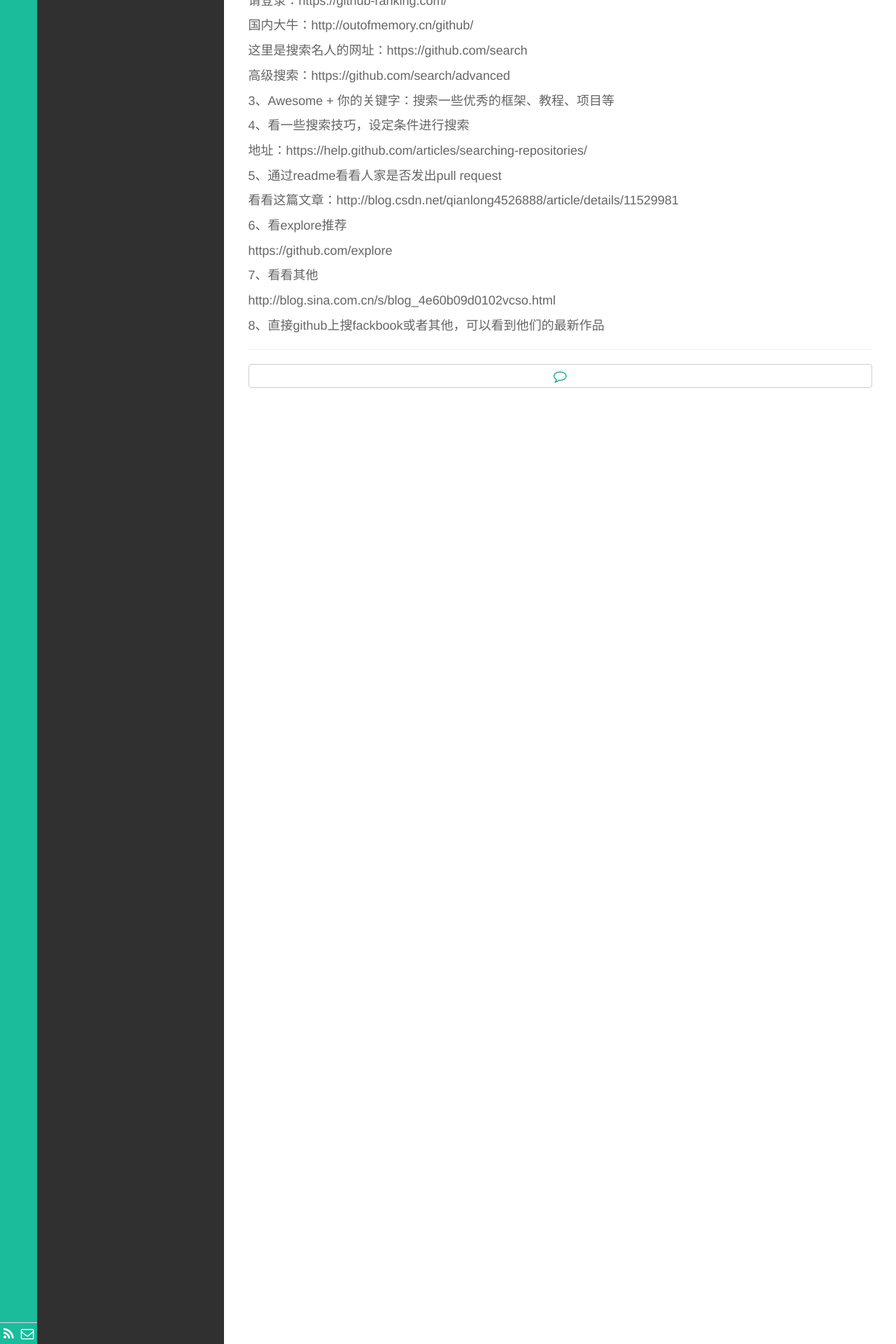
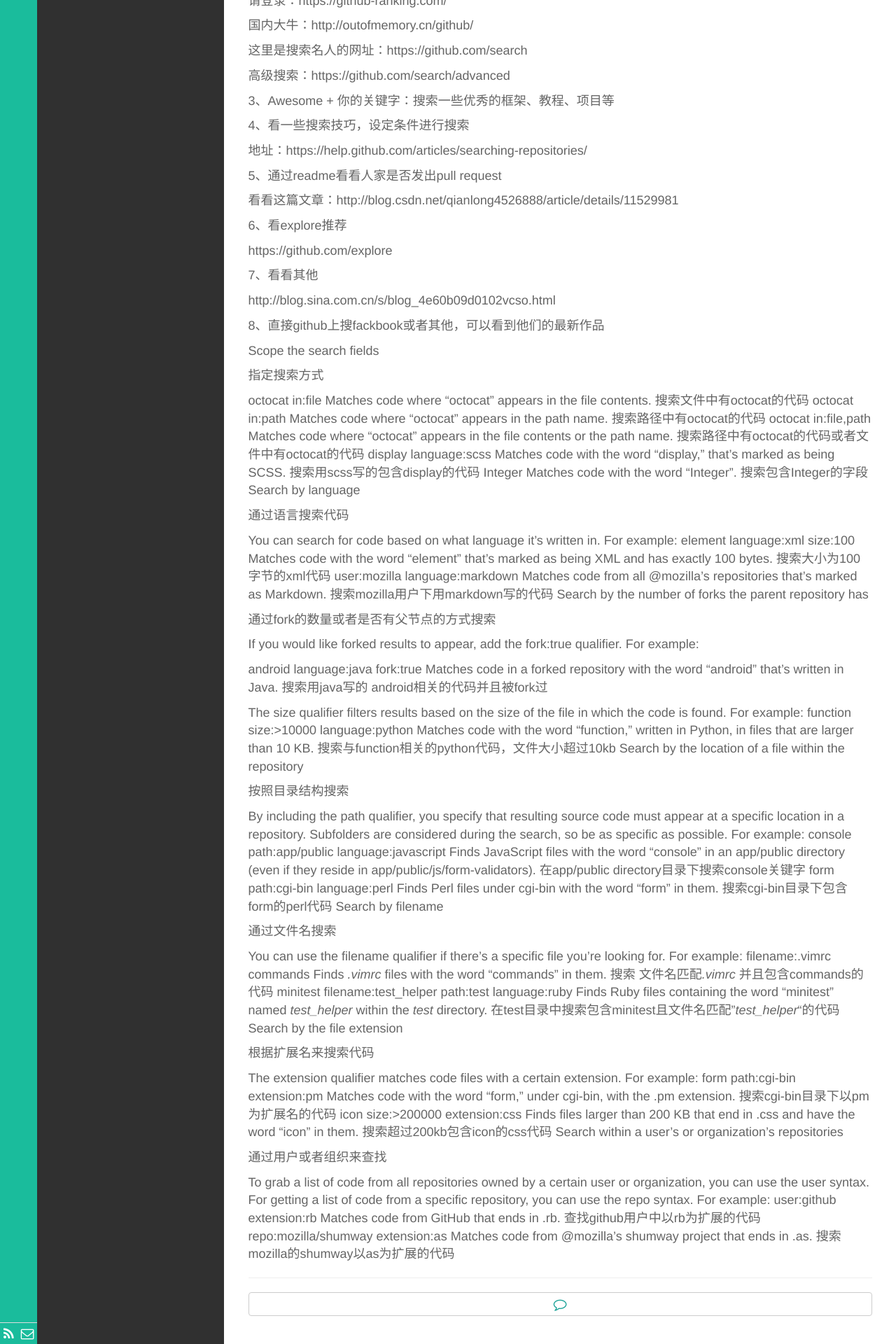
Before and after one commit to kyoyo/kyoyo.github.io, a Jekyll site: the page built from _posts/常用/2017-10-04-ResourceList.md, in a window 1280 px wide. Shown: the part 686-2606 px from the top of the page at 70% size. Built offline with Jekyll 4.4.1, drawn with Linux system fonts in a browser that asks for light colours; Markdown is read by kramdown in place of the engine named in the settings.

Commit message:
Update 2017-10-04-ResourceList.md

```diff
--- a/_posts/常用/2017-10-04-ResourceList.md
+++ b/_posts/常用/2017-10-04-ResourceList.md
@@ -61,3 +61,97 @@ http://blog.sina.com.cn/s/blog_4e60b09d0102vcso.html
 
 
 8、直接github上搜fackbook或者其他，可以看到他们的最新作品
+
+
+Scope the search fields
+
+指定搜索方式
+
+
+octocat in:file
+    Matches code where "octocat" appears in the file contents.
+    搜索文件中有octocat的代码
+octocat in:path
+    Matches code where "octocat" appears in the path name.
+    搜索路径中有octocat的代码
+octocat in:file,path
+    Matches code where "octocat" appears in the file contents or the path name.
+    搜索路径中有octocat的代码或者文件中有octocat的代码
+display language:scss
+    Matches code with the word "display," that's marked as being SCSS.
+    搜索用scss写的包含display的代码
+Integer
+    Matches code with the word "Integer".
+    搜索包含Integer的字段
+Search by language
+
+通过语言搜索代码
+
+You can search for code based on what language it's written in. For example:
+element language:xml size:100
+    Matches code with the word "element" that's marked as being XML and has exactly 100 bytes.
+    搜索大小为100字节的xml代码
+user:mozilla language:markdown
+    Matches code from all @mozilla's repositories that's marked as Markdown.
+    搜索mozilla用户下用markdown写的代码
+Search by the number of forks the parent repository has
+
+通过fork的数量或者是否有父节点的方式搜索
+
+
+
+If you would like forked results to appear, add the fork:true qualifier. For example:
+
+
+android language:java fork:true
+    Matches code in a forked repository with the word "android" that's written in Java.
+    搜索用java写的 android相关的代码并且被fork过
+
+The size qualifier filters results based on the size of the file in which the code is found. For example:
+function size:>10000 language:python
+    Matches code with the word "function," written in Python, in files that are larger than 10 KB.
+    搜索与function相关的python代码，文件大小超过10kb
+Search by the location of a file within the repository
+
+按照目录结构搜索
+
+By including the path qualifier, you specify that resulting source code must appear at a specific location in a repository. Subfolders are considered during the search, so be as specific as possible. For example:
+console path:app/public language:javascript
+    Finds JavaScript files with the word "console" in an app/public directory (even if they reside in app/public/js/form-validators).
+    在app/public directory目录下搜索console关键字
+form path:cgi-bin language:perl
+    Finds Perl files under cgi-bin with the word "form" in them.
+    搜索cgi-bin目录下包含form的perl代码
+Search by filename
+
+通过文件名搜索
+
+You can use the filename qualifier if there's a specific file you're looking for. For example:
+filename:.vimrc commands
+    Finds *.vimrc* files with the word "commands" in them.
+    搜索 文件名匹配*.vimrc* 并且包含commands的代码
+minitest filename:test_helper path:test language:ruby
+    Finds Ruby files containing the word "minitest" named *test_helper* within the *test* directory.
+    在test目录中搜索包含minitest且文件名匹配"*test_helper*"的代码
+Search by the file extension
+
+根据扩展名来搜索代码
+
+The extension qualifier matches code files with a certain extension. For example:
+form path:cgi-bin extension:pm
+    Matches code with the word "form," under cgi-bin, with the .pm extension.
+    搜索cgi-bin目录下以pm为扩展名的代码
+icon size:>200000 extension:css
+    Finds files larger than 200 KB that end in .css and have the word "icon" in them.
+    搜索超过200kb包含icon的css代码
+Search within a user's or organization's repositories
+
+通过用户或者组织来查找
+
+To grab a list of code from all repositories owned by a certain user or organization, you can use the user syntax. For getting a list of code from a specific repository, you can use the repo syntax. For example:
+user:github extension:rb
+    Matches code from GitHub that ends in .rb.
+    查找github用户中以rb为扩展的代码
+repo:mozilla/shumway extension:as
+    Matches code from @mozilla's shumway project that ends in .as.
+    搜索mozilla的shumway以as为扩展的代码
```
